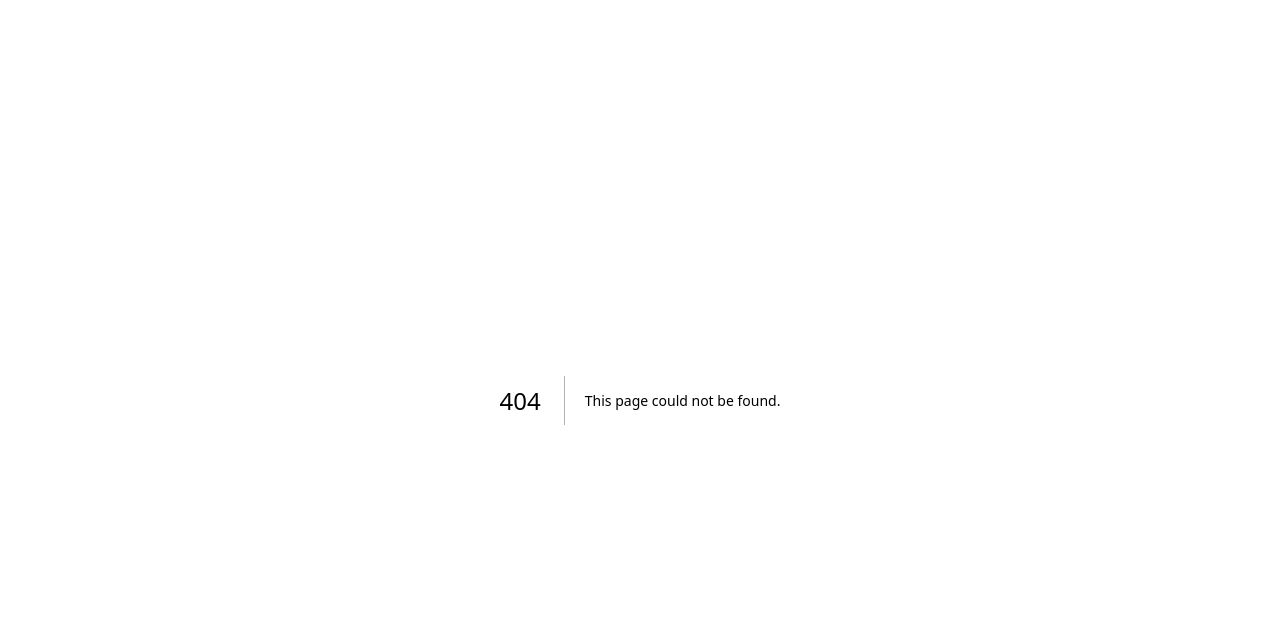
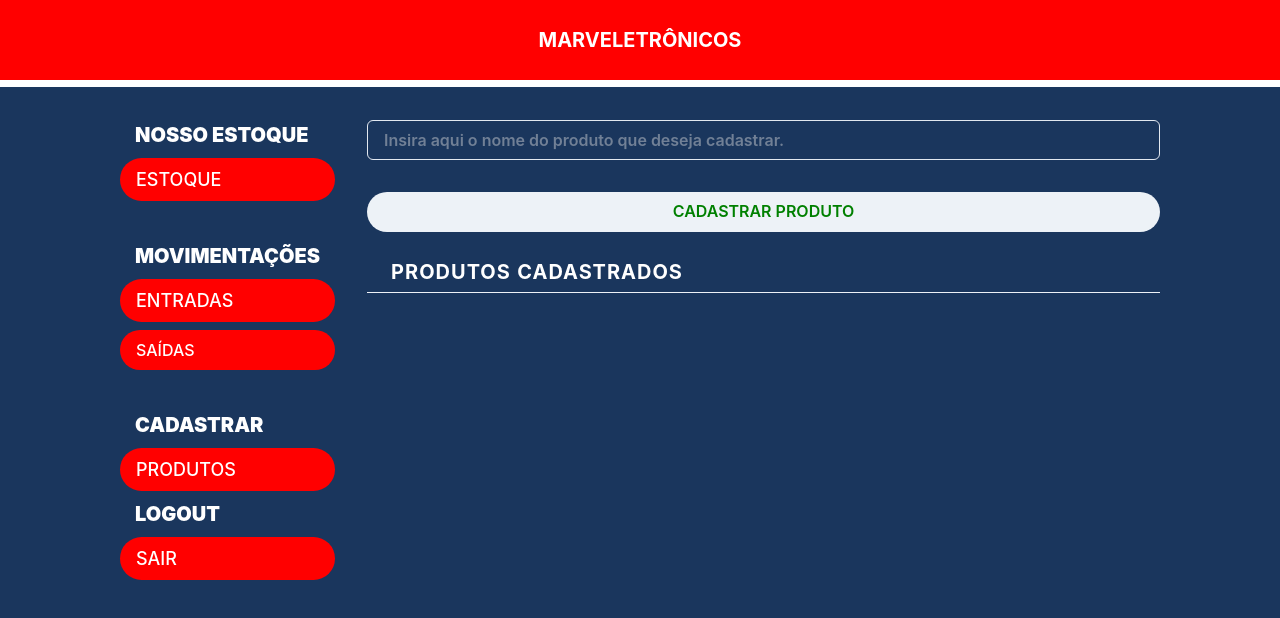
Before and after one commit to joaopedroaraujoinacio/ANALISE-E-PROJETO-DE-SISTEMA, a Next.js app: page /estoque in a window 1280 px wide. Before the commit this address had no page. Shown: the top 618 px of the page. Built offline with nearby package versions, Linux system fonts and the light colour scheme.

Commit message:
Oitavo commit - tela de login

```diff
--- a/src/components/SidebarNav.js
+++ b/src/components/SidebarNav.js
@@ -69,9 +69,26 @@ const SidebarNav = () => {
                 px="4" py="2" w="100%"
                 borderRadius="full"
               >
+                <Link href="/estoque">
+                  <Text fontSize="lg" fontWeight="medium" color="white">
+                    PRODUTOS
+                  </Text>
+                </Link>
+              </ChakraLink>
+            </Stack>
+            <Text fontSize="20px" fontWeight="black" px="15" color="white">
+              LOGOUT
+            </Text>
+            <Stack>
+              <ChakraLink
+                bg="red"
+                _hover={{ bg: "red" }}
+                px="4" py="2" w="100%"
+                borderRadius="full"
+              >
                 <Link href="/">
                   <Text fontSize="lg" fontWeight="medium" color="white">
-                    PRODUTOS
+                    SAIR
                   </Text>
                 </Link>
               </ChakraLink>
--- /dev/null
+++ b/src/pages/estoque.js
@@ -0,0 +1,124 @@
+import Header from "../components/Header";
+import Sidebar from "../components/Sidebar";
+import { Box, Button, Flex, Input, SimpleGrid, Table, Tbody, Td, Th, Thead, Tr } from "@chakra-ui/react";
+import { useEffect, useState } from "react";
+
+const Produtos = () => {
+    const [name, setName] = useState("");
+    const [listProducts, setListProducts] = useState([]);
+
+    useEffect(() => {
+      const db_products = localStorage.getItem("db_products")
+        ? JSON.parse(localStorage.getItem("db_products"))
+        : [];
+
+      setListProducts(db_products);
+    }, []);
+
+    const handleNewProduct = () => {
+      if (!name) return;
+      if (verifyProductName()) {
+        alert("O produto já se encontra cadastrado.");
+        return;
+      }
+
+      const id = Math.random().toString(36).substring(2);
+
+      if (listProducts && listProducts.length) {
+        localStorage.setItem(
+          "db_products",
+          JSON.stringify([...listProducts, { id, name }])
+        );
+
+        setListProducts([...listProducts, { id, name }]);
+      } else {
+        localStorage.setItem("db_products", JSON.stringify([{ id, name }]));
+
+        setListProducts([{ id, name }]);
+      }
+
+      setName("");
+    };
+
+    const verifyProductName = () => {
+      return !!listProducts.find((prod) => prod.name === name);
+    };
+
+    const removeProduct = (id) => {
+      const db_stock_outputs = localStorage.getItem("db_stock_outputs")
+        ? JSON.parse(localStorage.getItem("db_stock_outputs"))
+        : [];
+
+      const db_stock_entries = localStorage.getItem("db_stock_entries")
+        ? JSON.parse(localStorage.getItem("db_stock_entries"))
+        : [];
+
+      const hasOutputs = db_stock_outputs.filter(
+        (item) => item.product_id === id
+      ).length;
+      const hasEntries = db_stock_entries.filter(
+        (item) => item.product_id === id
+      ).length;
+
+      if (hasEntries || hasOutputs) {
+        alert("Esse produto ainda está em estoque.");
+        return;
+      }
+
+      const newArray = listProducts.filter((prod) => prod.id !== id);
+
+      localStorage.setItem("db_products", JSON.stringify(newArray));
+
+      setListProducts(newArray);
+    };
+
+    return (
+      <Flex background="#1A365D" h="100vh" flexDirection="column">
+        <Header />
+
+        <Flex color="white" width="100%" height="10vh" my="10" maxW={1120} mx="auto" px="10">
+          <Sidebar />
+          <Box w="100%" color="black">
+            <SimpleGrid  h="fit-content" spacing="8">
+              <Input fontWeight="semibold" color="white"
+                value={name}
+                onChange={(e) => setName(e.target.value)}
+                placeholder="Insira aqui o nome do produto que deseja cadastrar."/>
+              <Button w="45" borderRadius="full" color="green" onClick={handleNewProduct}>
+                CADASTRAR PRODUTO
+              </Button>
+            </SimpleGrid>
+
+            <Box overflowY="auto" height="60vh">
+              <Table mt="5">
+                <Thead>
+                  <Tr>
+                    <Th fontWeight="bold" color="white" fontSize="20px">
+                      PRODUTOS CADASTRADOS
+                    </Th>
+                    <Th></Th>
+                  </Tr>
+                </Thead>
+                <Tbody>
+                  {listProducts.map((item, i) => (
+                    <Tr key={i}>
+                      <Td color="white" fontWeight="semibold" fontSize="17"> {item.name}</Td>
+                      <Td textAlign="end">
+                        <Button p="3" h="100%" fontSize="15"  color="red" fontWeight="bold" borderRadius="full" onClick={() => removeProduct(item.id)}
+                        >
+                          EXCLUIR
+                        </Button>
+                      </Td>
+                    </Tr>
+                  ))}
+                </Tbody>
+              </Table>
+            </Box>
+          </Box>
+        </Flex>
+      </Flex>
+    );
+  };
+
+
+  export default Produtos;
```
Also changed, not shown: src/pages/index.js (+28 -114 lines).
